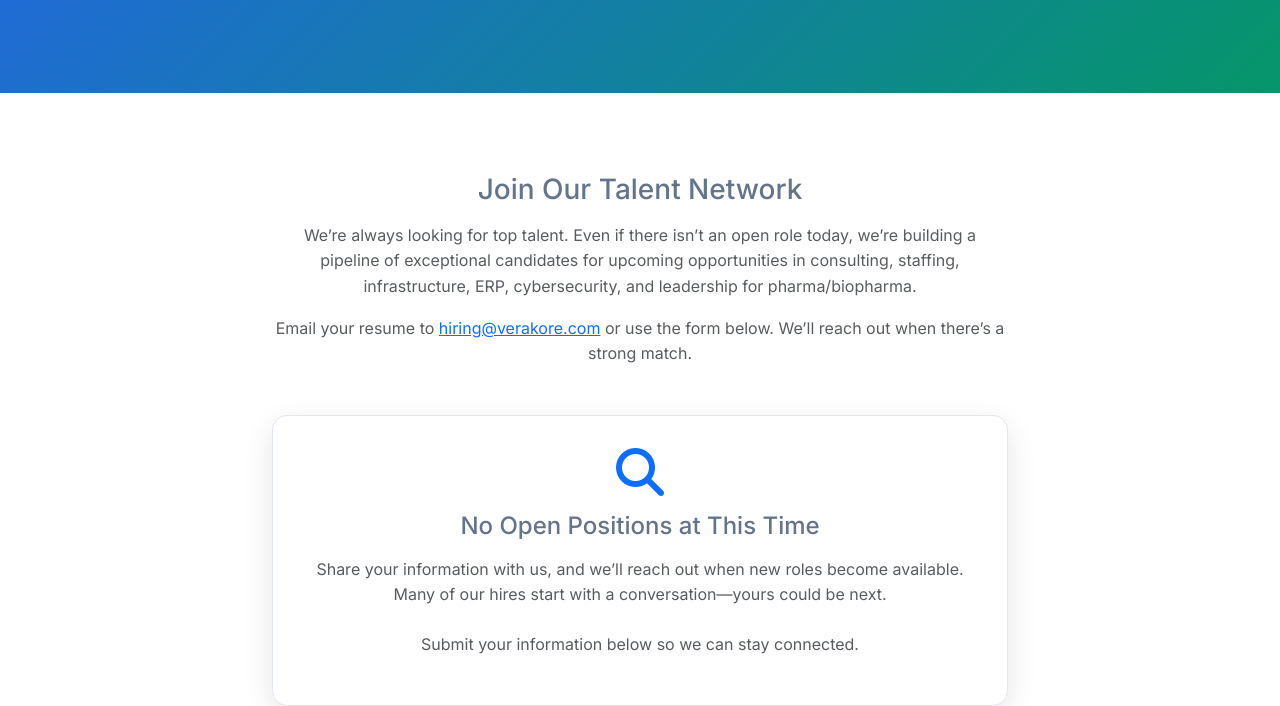
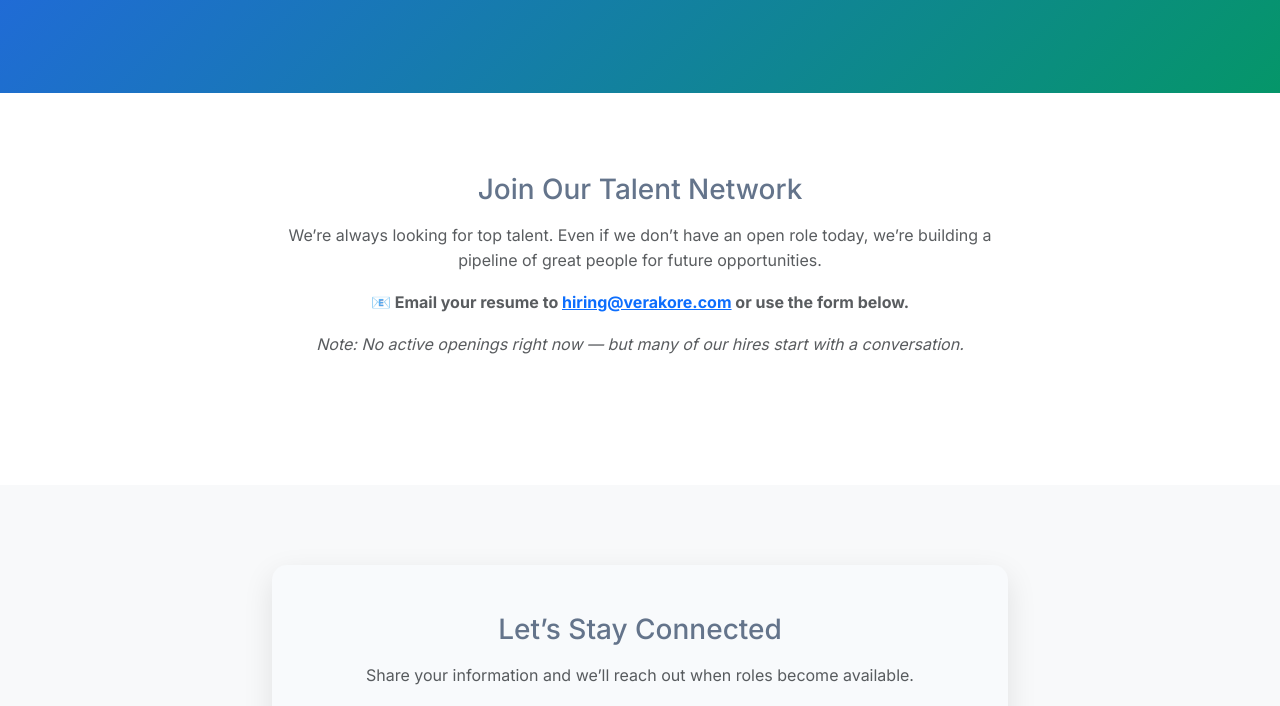
Before and after one commit to raulmendesrosa-debug/verakore-prod, a plain HTML site: page careers.html in a window 1280 px wide. Shown: the part 270-976 px from the top of the page. Drawn offline with nearby package versions, Linux system fonts and the light colour scheme.

Commit message:
Streamline careers page - remove redundant messaging
- Remove big 'No Open Positions' card that made page look empty
- Simplify to clean, welcoming message under title
- Keep single 'no openings' mention in note
- Emphasize action items: email resume or use form
- Make page feel welcoming instead of empty

```diff
--- a/careers.html
+++ b/careers.html
@@ -279,15 +279,9 @@
                 <div class="col-lg-8 mx-auto">
                     <div class="text-center mb-5">
                         <h2 class="h3 mb-3">Join Our Talent Network</h2>
-                        <p class="text-muted">We&#x2019;re always looking for top talent. Even if there isn&#x2019;t an open role today, we&#x2019;re building a pipeline of exceptional candidates for upcoming opportunities in consulting, staffing, infrastructure, ERP, cybersecurity, and leadership for pharma/biopharma.</p>
-                        <p class="text-muted">Email your resume to <a href="mailto:hiring@verakore.com" class="text-primary">hiring@verakore.com</a> or use the form below. We&#x2019;ll reach out when there&#x2019;s a strong match.</p>
-                    </div>
-
-                    <div class="career-card text-center">
-                        <i class="fas fa-search text-primary mb-3" style="font-size: 3rem;"></i>
-                        <h4 class="mb-3">No Open Positions at This Time</h4>
-                        <p class="text-muted mb-4">Share your information with us, and we&#x2019;ll reach out when new roles become available. Many of our hires start with a conversation&#x2014;yours could be next.</p>
-                        <p class="text-muted">Submit your information below so we can stay connected.</p>
+                        <p class="text-muted">We&#x2019;re always looking for top talent. Even if we don&#x2019;t have an open role today, we&#x2019;re building a pipeline of great people for future opportunities.</p>
+                        <p class="text-muted"><strong>&#x1F4E7; Email your resume to <a href="mailto:hiring@verakore.com" class="text-primary">hiring@verakore.com</a> or use the form below.</strong></p>
+                        <p class="text-muted"><em>Note: No active openings right now — but many of our hires start with a conversation.</em></p>
                     </div>
                 </div>
             </div>
```
